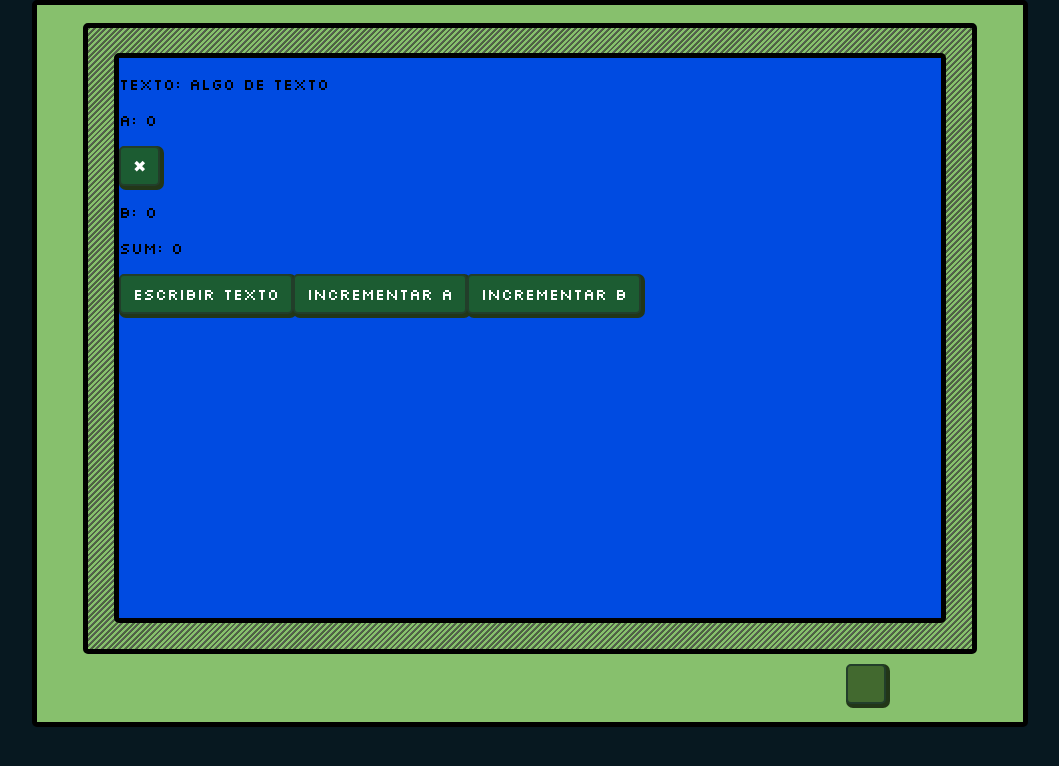
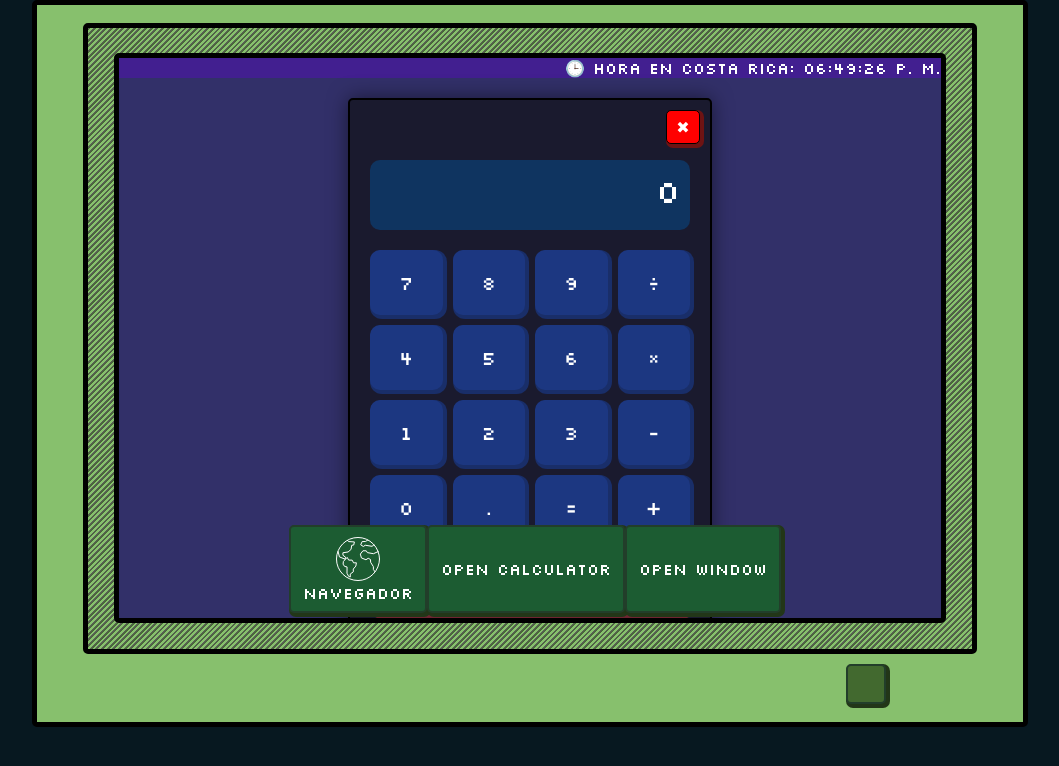
Before and after one commit to JKalith/pcPixelArt, a React (Create React App) app: page / in a window 1280 px wide. Both pictures are taken after a click on the button "Open Calculator". Shown: the top 766 px of the page, without its empty margins (110-1169 px from the left). Built offline with nearby package versions, Linux system fonts and the light colour scheme.

Commit message:
Mejoras en la calculadora
- Agregue las funciones base de una calculadora y corregí los estilos de los botones en la calculadora

```diff
--- a/src/components/calculator.jsx
+++ b/src/components/calculator.jsx
@@ -1,34 +1,43 @@
+import styles from "../css/calculator.module.css";
+import React, { useState } from "react";
 
-    import styles from "../css/calculator.module.css";
-    import React, { useState, useRef, useEffect, useMemo } from "react";
-function Calculator({ closeCalculator }) {
+export default function Calculator({ closeCalculator }) {
+  const [input, setInput] = useState("");
 
-  const [txt, setTxt] = useState("Algo de texto");
+  const handleClick = (value) => {
+    setInput((prev) => prev + value);
+  };
 
-  const [a, setA] = useState(0);
-  const [b, setB] = useState(0);
-
-  const sum = useMemo(() => {
-    console.log('Calculando suma...');
-    return a + b;
-  }, [a, b]);
+  const clear = () => setInput("");
+  const calculate = () => {
+    try {
+      // Reemplazar símbolos para que JS los entienda
+      const result = eval(input.replace(/×/g, "*").replace(/÷/g, "/"));
+      setInput(result.toString());
+    } catch {
+      setInput("Error");
+    }
+  };
 
   return (
-    <div className={styles.allScreen}>
-
-      <p>Texto: {txt}</p>
-      <p>a: {a}</p>
-        <button className={styles.closeButton} onClick={closeCalculator}>
-          ✖
-        </button>
-
-      <p>b: {b}</p>
-      <p>sum: {sum}</p>
-      <button onClick={() => setTxt("Nuevo Texto!")}>Escribir Texto</button>
-      <button onClick={() => setA(a + 1)}>Incrementar a</button>
-      <button onClick={() => setB(b + 1)}>Incrementar b</button>
+    <div className={styles.calculator}>
+      <button className={styles.closeButton} onClick={closeCalculator}>✖</button>
+      <div className={styles.display}>{input || "0"}</div>
+      <div className={styles.keypad}>
+        {["7", "8", "9", "÷", "4", "5", "6", "×", "1", "2", "3", "-", "0", ".", "=", "+"].map((btn) => (
+          <button
+            key={btn}
+            className={styles.button}
+            onClick={() => {
+              if (btn === "=") calculate();
+              else handleClick(btn);
+            }}
+          >
+            {btn}
+          </button>
+        ))}
+        <button className={`${styles.button} ${styles.clear}`} onClick={clear}>C</button>
+      </div>
     </div>
   );
 }
-
-export default Calculator;
--- a/src/css/calculator.module.css
+++ b/src/css/calculator.module.css
@@ -1,7 +1,107 @@
-.allScreen{
-width: 1000px;
-height: 100%;
-background-color: rgb(0, 75, 225);
-z-index: 100;
-position: absolute;
+.calculator {
+  background-color: #1a1a2e;
+  color: #fff;
+  border: solid 2px black;
+  padding: 20px;
+  border-radius: 5px;
+  max-width: 320px;
+  padding-top: 60px;
+  margin: 40px auto;
+  box-shadow: 0 0 20px rgba(0, 0, 0, 0.5);
+
+  position: relative;
 }
+
+.closeButton {
+  position: absolute;
+  top: 10px;
+  right: 10px;
+  background-color: red;
+height: 30px;
+width: 30px;
+display: flex;
+justify-content: center;
+align-items: center;
+ padding: 16px;
+  box-shadow: 2px 2px 0 2px #6e1313;
+  color: white;
+    transition: transform 0.3s ease;
+  font-size: auto;
+  border: solid 1px black;
+   cursor: url('../../public/hand.png'), pointer;
+
+  cursor: pointer;
+  &:active{
+       cursor: url('../../public/hand.png'), pointer;
+  box-shadow: inset -2px -2px 0 -2px #972727;
+
+  transform: scale(0.99);
+  }
+
+}
+.closeButton, .button{
+   cursor: url('../../public/hand.png'), pointer;
+
+}
+
+.display {
+  font-size: 2rem;
+  background-color: #0f3460;
+  padding: 10px;
+  border-radius: 10px;
+  margin-bottom: 20px;
+  text-align: right;
+  word-wrap: break-word;
+  min-height: 50px;
+}
+
+.keypad {
+  display: grid;
+  grid-template-columns: repeat(4, 1fr);
+  gap: 10px;
+}
+
+.button {
+  padding: 20px;
+  font-size: 1.2rem;
+    cursor: url('../../public/hand.png'), pointer;
+  border: none;
+  border-radius: 10px;
+  background-color: #1c3781;
+   box-shadow: 2px 2px 0 2px #192e69;
+  color: white;
+  cursor: pointer;
+  transition: background 0.3s;
+}
+
+.button:hover {
+  background-color: #0f3460;
+    cursor: url('../../public/hand.png'), pointer;
+}
+
+.clear {
+  grid-column: span 4;
+  background-color: #e94560;
+     box-shadow: 2px 2px 0 2px #6f2431;
+}
+
+.clear:hover {
+  background-color: #ff3c26ab;
+
+}
+
+@media (max-width: 480px) {
+  .calculator {
+    max-width: 90%;
+    padding: 15px;
+  }
+
+  .button {
+    padding: 16px;
+    font-size: 1rem;
+  }
+
+  .display {
+    font-size: 1.5rem;
+  }
+}
--- a/src/index.css
+++ b/src/index.css
@@ -28,11 +28,13 @@ button {
   border-radius: 5px;
   border: 2px solid #223e2a;
   padding: 5px;
+    transition: transform 0.3s ease;
   cursor: url('../public/hand.png'), pointer;
 }
 
 button:active {
   box-shadow: inset -2px -2px 0 -2px #223618;
+    transform: scale(0.99);
 }
 
 div {
```
